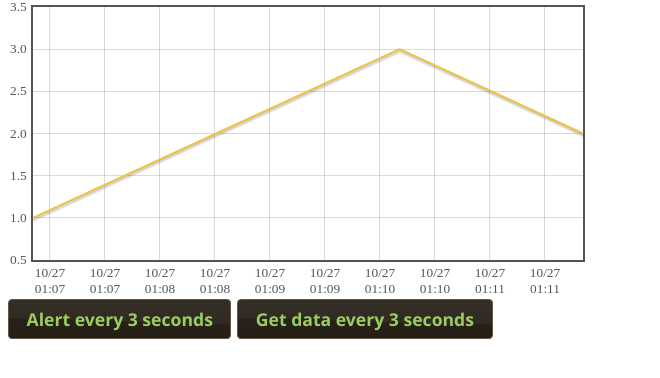
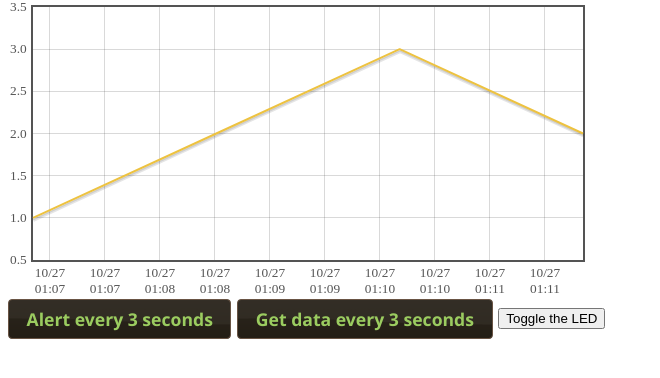
Before and after one commit to freefood89/Fishtank, a Flask app: page /dashboard in a window 1280 px wide. Shown: the part 115-493 px from the top of the page, without its empty margins (0-660 px from the left). Run offline with Flask 2, Linux system fonts and the light colour scheme; some libraries are stand-ins or nearby versions.

Commit message:
Added jQueryesque toggle button which executes ledToggle function in dashboard.js

```diff
--- a/templates/dashboard.html
+++ b/templates/dashboard.html
@@ -20,6 +20,7 @@
 
     <input type="checkbox" id="check"><label for="check">Alert every 3 seconds</label>
     <input type="checkbox" id="sensor"><label for="sensor">Get data every 3 seconds</label>
+    <button onclick="ledToggle()" id="toggle">Toggle the LED</button>
     <script src="static/dashboard.js"></script>
 </body>
 </html>
```
